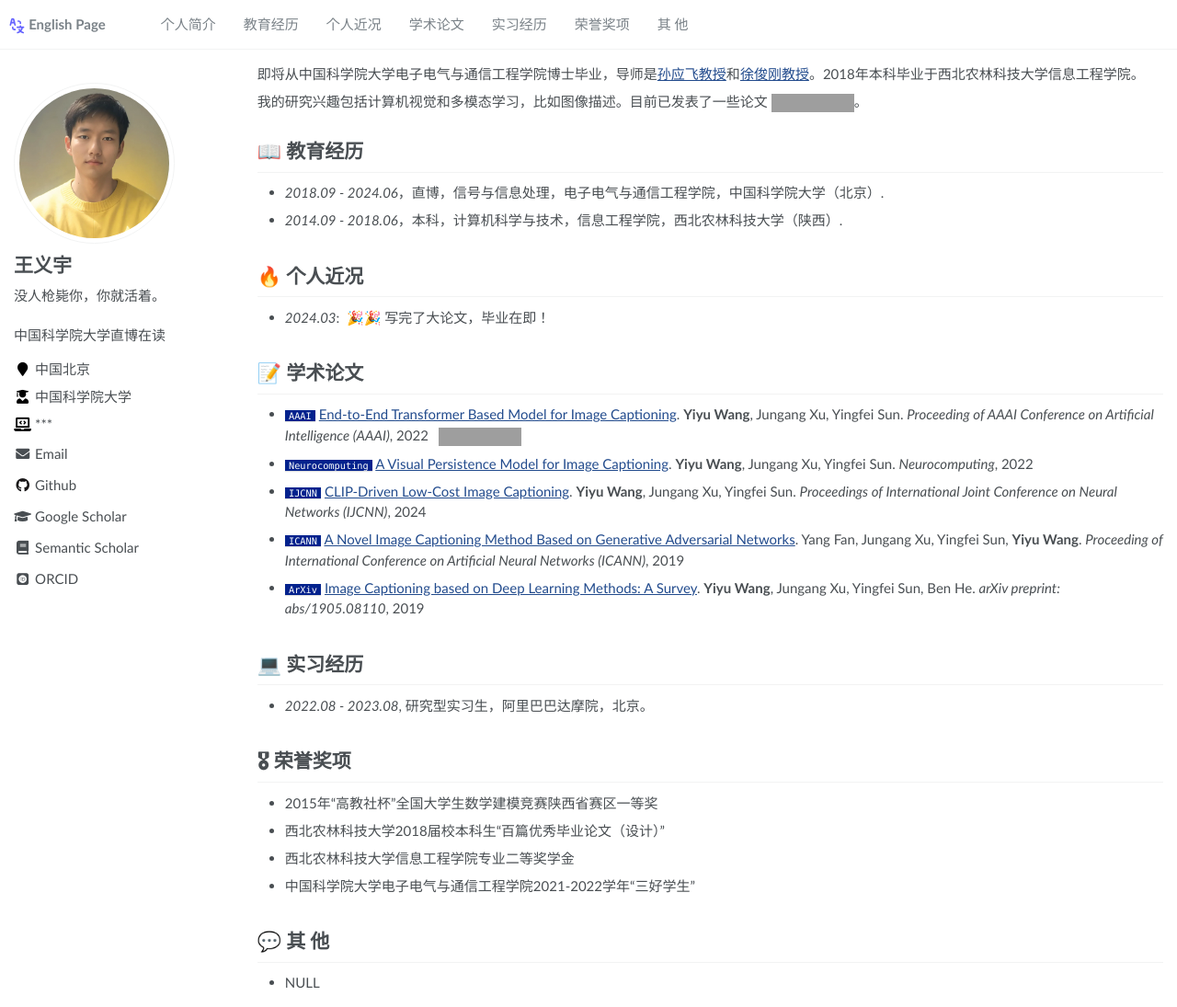
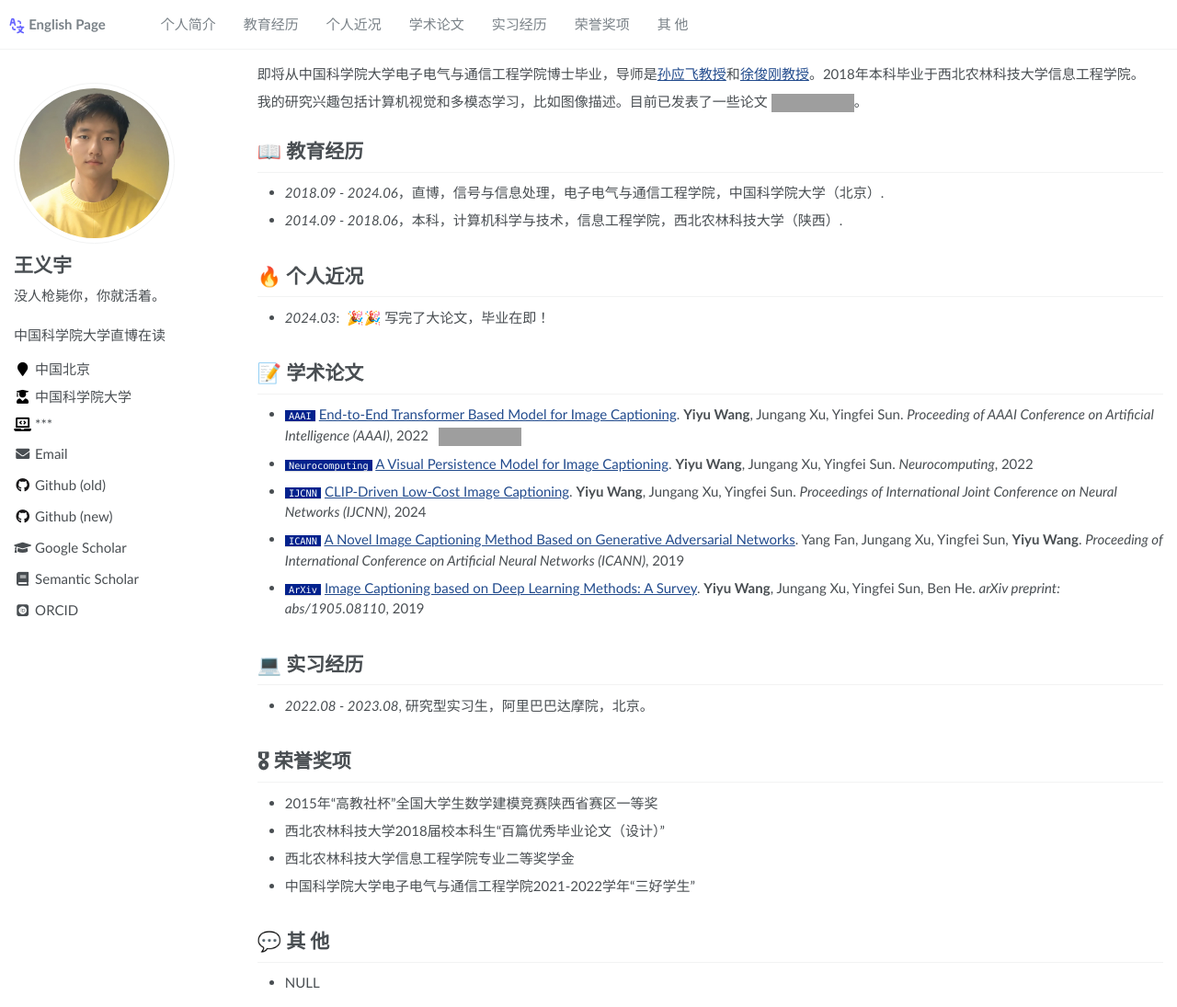
Before and after one commit to curya-wangyiyu/about_cn, a Jekyll site: the page built from _pages/about.md, in a window 1280 px wide and 1095 px high. Shown: the whole window at 92% size. Built offline with Jekyll 4.4.1, drawn with Linux system fonts in a browser that asks for light colours; some web fonts are replaced; grey boxes are pictures that could not be loaded.

Commit message:
add old github

```diff
--- a/_config.yml
+++ b/_config.yml
@@ -39,6 +39,7 @@ author:
   flickr           :
   facebook         :
   foursquare       :
+  github_self      : 232525
   github           : curya-wangyiyu # e.g., "github username"
   google_plus      :
   keybase          :
--- a/_includes/author-profile.html
+++ b/_includes/author-profile.html
@@ -67,8 +67,11 @@
       {% if author.bitbucket %}
         <li><a href="https://bitbucket.org/{{ author.bitbucket }}"><i class="fab fa-fw fa-bitbucket" aria-hidden="true"></i> Bitbucket</a></li>
       {% endif %}
+      {% if author.github_self %}
+        <li><a href="https://github.com/{{ author.github_self }}"><i class="fab fa-fw fa-github" aria-hidden="true"></i> Github (old)</a></li>
+      {% endif %}
       {% if author.github %}
-        <li><a href="https://github.com/{{ author.github }}"><i class="fab fa-fw fa-github" aria-hidden="true"></i> Github</a></li>
+        <li><a href="https://github.com/{{ author.github }}"><i class="fab fa-fw fa-github" aria-hidden="true"></i> Github (new)</a></li>
       {% endif %}
       {% if author.stackoverflow %}
         <li><a href="https://www.stackoverflow.com/users/{{ author.stackoverflow }}"><i class="fab fa-fw fa-stack-overflow" aria-hidden="true"></i> Stackoverflow</a></li>
```
